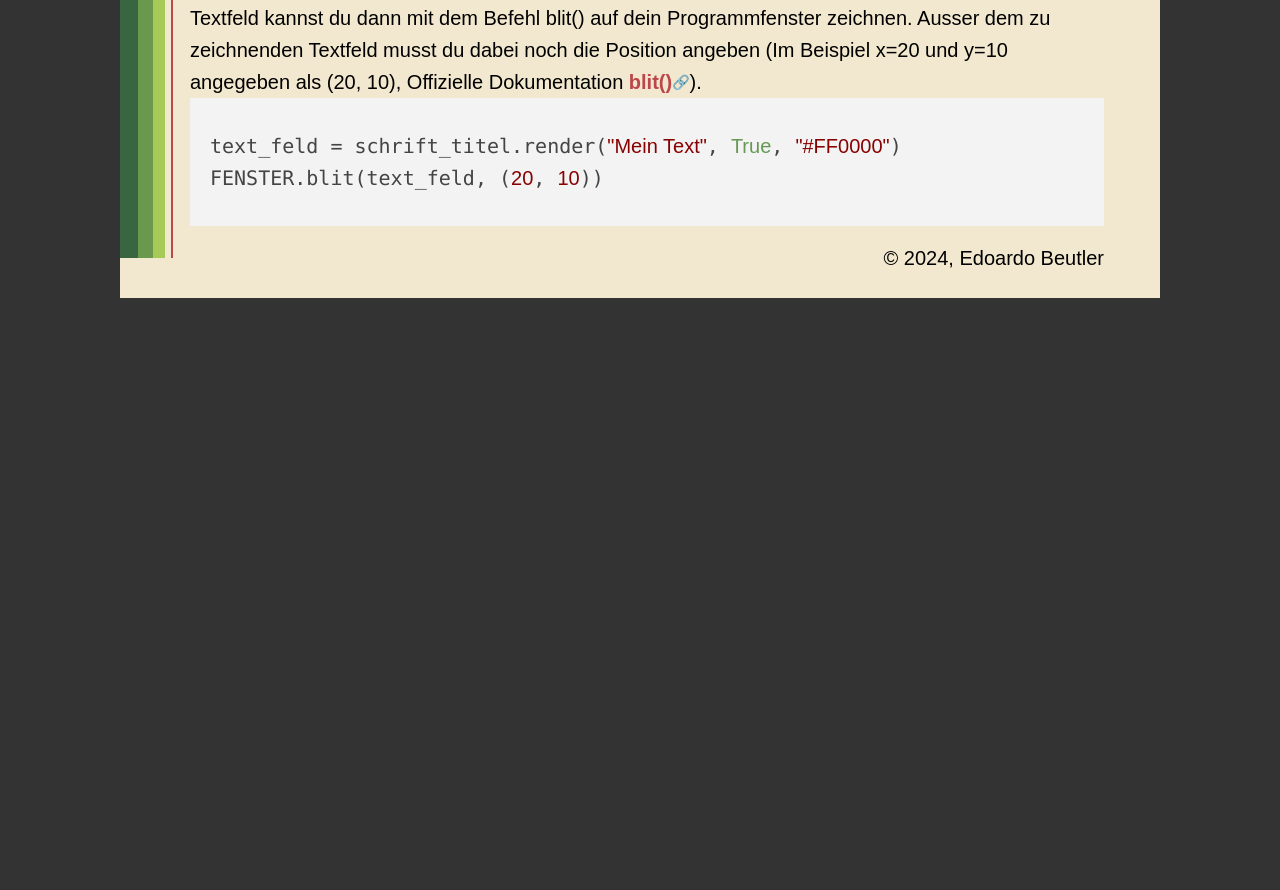
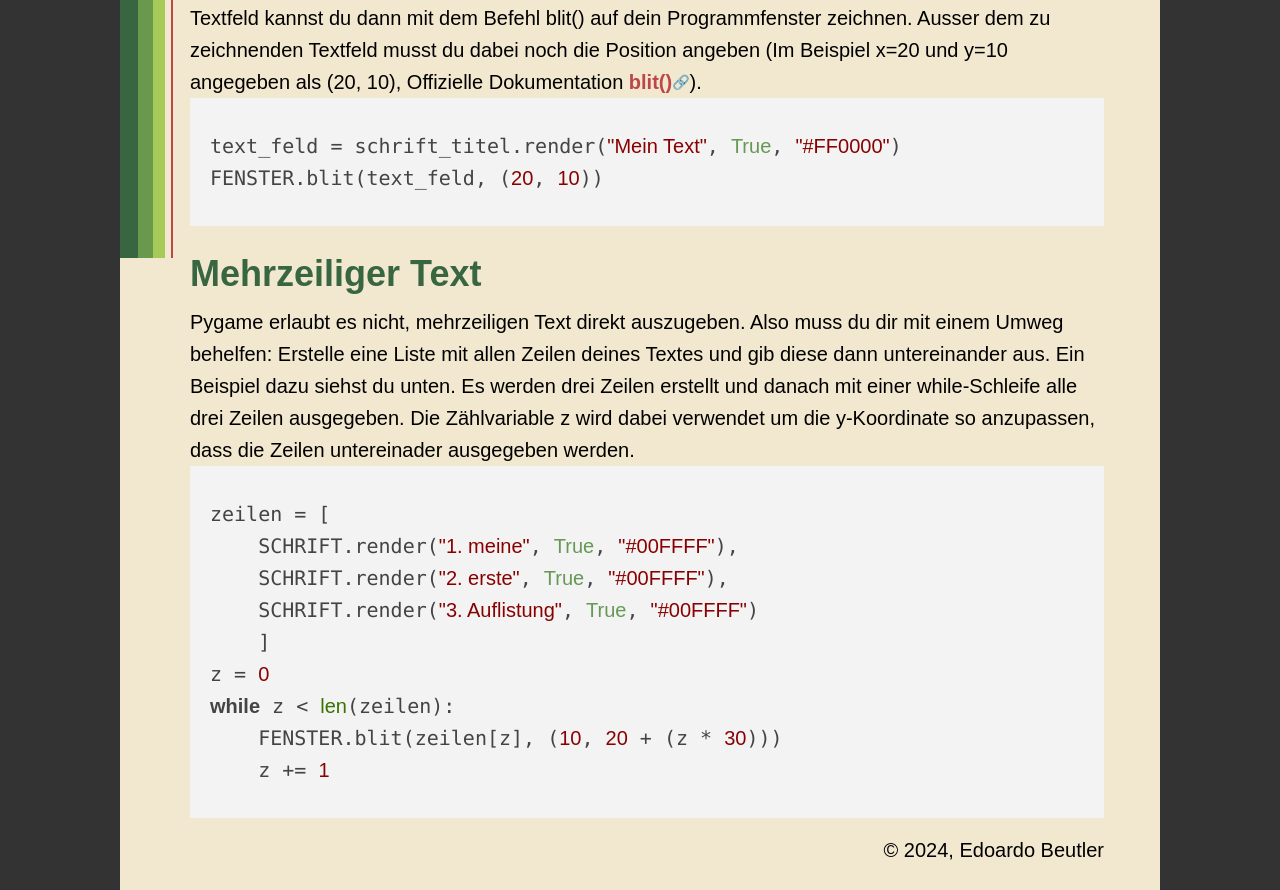
Before and after one commit to ebeutler/ebeutler.github.io, a plain HTML site: page text.html in a window 1280 px wide. Shown: the part 542-1432 px from the top of the page. Before the commit the page ends 840 px from the top, so only its background shows below. Drawn offline with nearby package versions, Linux system fonts and the light colour scheme.

Commit message:
document displaying multiline text in pygame

```diff
--- a/text.html
+++ b/text.html
@@ -32,6 +32,21 @@ schrift_titel = pygame.font.SysFont('Arial', 48)
 text_feld = schrift_titel.render("Mein Text", True, "#FF0000")
 FENSTER.blit(text_feld, (20, 10))
     </code></pre>
+    <p>&nbsp;</p>
+    <h1>Mehrzeiliger Text</h1>
+    <p>Pygame erlaubt es nicht, mehrzeiligen Text direkt auszugeben. Also muss du dir mit einem Umweg behelfen: Erstelle eine Liste mit allen Zeilen deines Textes und gib diese dann untereinander aus. Ein Beispiel dazu siehst du unten. Es werden drei Zeilen erstellt und danach mit einer while-Schleife alle drei Zeilen ausgegeben. Die Zählvariable z wird dabei verwendet um die y-Koordinate so anzupassen, dass die Zeilen untereinader ausgegeben werden.
+    </p>
+    <pre><code class="language-python">
+zeilen = [
+    SCHRIFT.render("1. meine", True, "#00FFFF"),
+    SCHRIFT.render("2. erste", True, "#00FFFF"),
+    SCHRIFT.render("3. Auflistung", True, "#00FFFF")
+    ]
+z = 0
+while z < len(zeilen):
+    FENSTER.blit(zeilen[z], (10, 20 + (z * 30)))
+    z += 1
+    </code></pre>
   </article>
   <footer>&copy; 2024, Edoardo Beutler</footer>
 </body>
```
